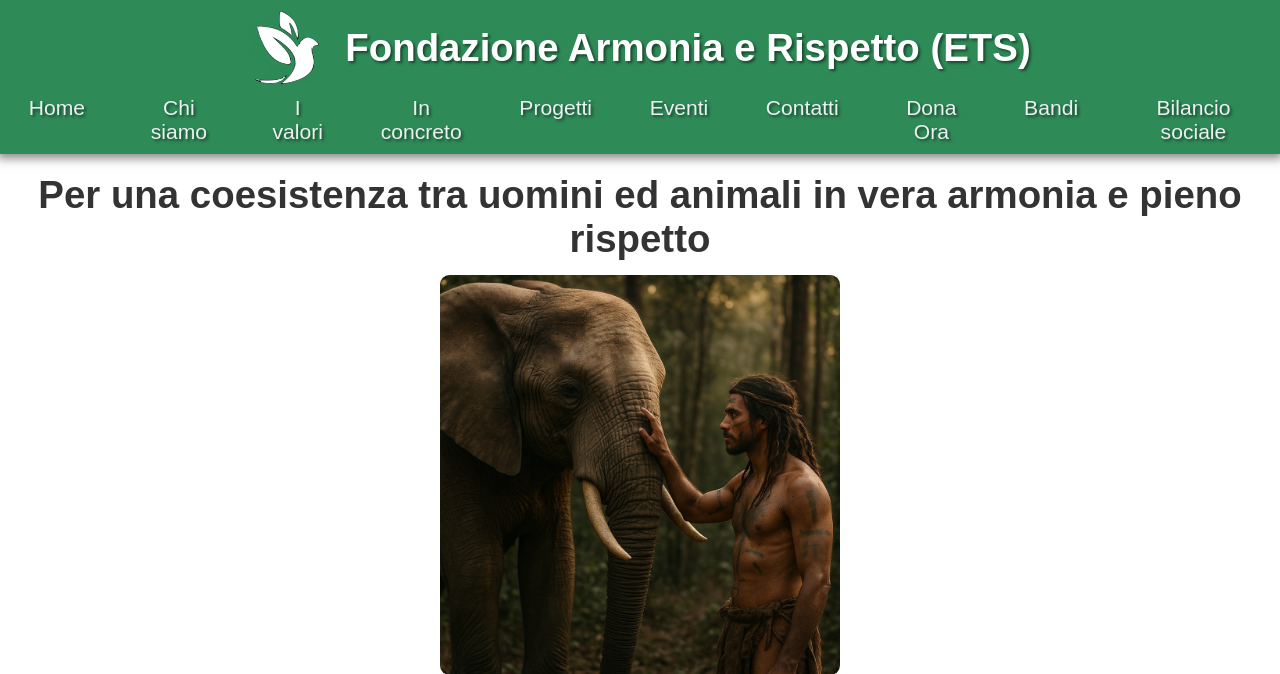
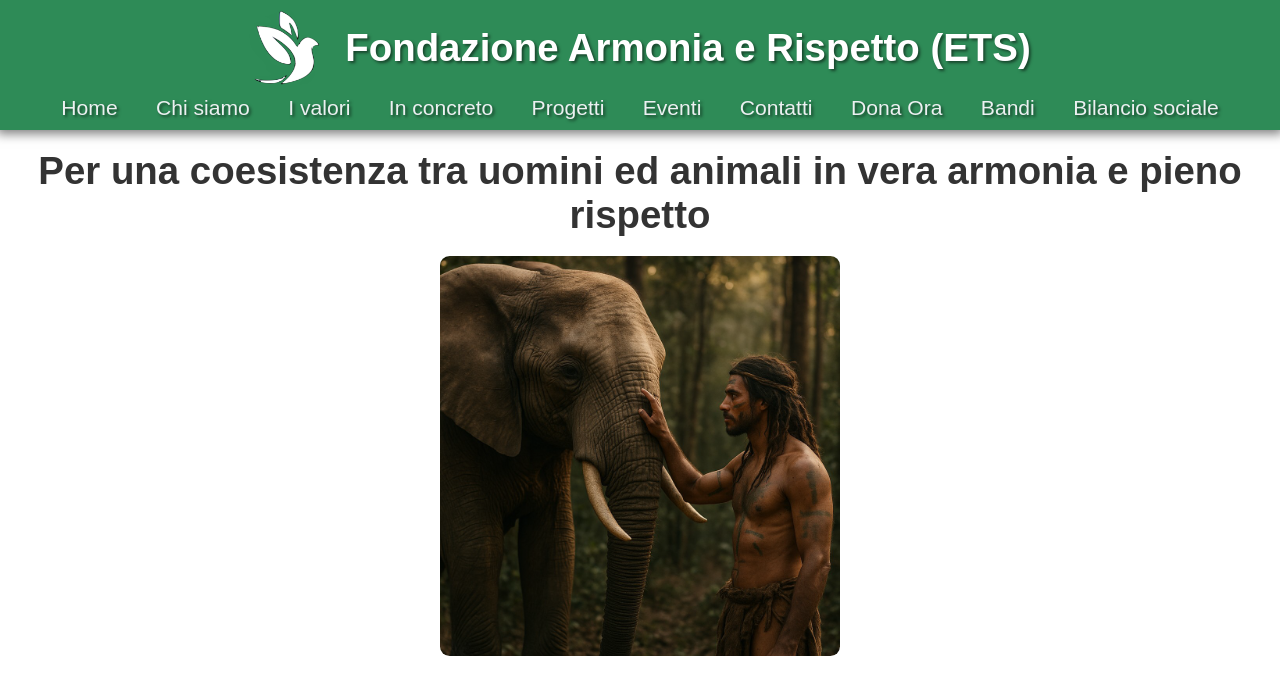
Before and after one commit to alexcucc/armoniaerispetto, a PHP site: page /index.php in a window 1280 px wide. Shown: the top 674 px of the page. Run offline with PHP 8.4, Linux system fonts and the light colour scheme.

Commit message:
display improvements

```diff
--- a/styles.css
+++ b/styles.css
@@ -85,6 +85,12 @@ h1 {
   position: relative;
 }
 
+.nav-item {
+  display: flex;
+  justify-content: center;
+  align-items: center;
+}
+
 .nav-link {
   text-align: center;
   display: block;
@@ -95,7 +101,6 @@ h1 {
   justify-content: center;
   order: 1;
   list-style: none;
-  gap: 1rem;
   padding: 0;
   margin-top: 0px;
   margin-bottom: 0px;
@@ -274,7 +279,7 @@ footer {
   margin-bottom: 0;
 }
 
-@media (max-width: 768px) {
+@media (max-width: 1024px) {
 
   .hamburger {
     display: block;
```
